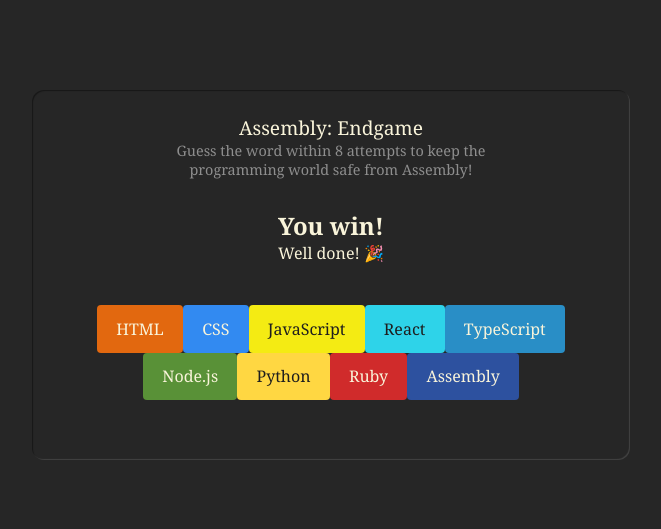
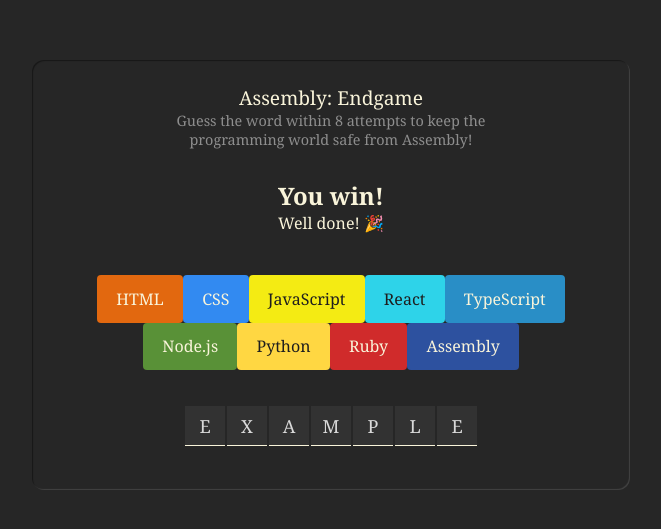
Before and after one commit to Jogata/SoftUni-React-Project, a React (Vite) app in the folder client/: page / in a window 1280 px wide. Shown: the part 125-654 px from the top of the page, without its empty margins (309-970 px from the left). Built offline with nearby package versions, Linux system fonts and the light colour scheme; a web font is replaced by a local one.

Commit message:
added word element

```diff
--- a/client/public/styles.css
+++ b/client/public/styles.css
@@ -747,3 +747,22 @@ section.game-status {
   padding: 0.8em 1.2em;
   border-radius: 4px;
 }
+
+.word {
+  display: flex;
+  gap: 2px;
+  justify-content: center;
+  margin-bottom: 20px;
+}
+
+.word > span {
+  width: 40px;
+  height: 40px;
+  display: flex;
+  align-items: center;
+  justify-content: center;
+  font-size: 1.125rem;
+  text-transform: uppercase;
+  border-bottom: 1px solid #F9F4DA;
+  background-color: #323232;
+}
--- a/client/src/components/recepies/Main.jsx
+++ b/client/src/components/recepies/Main.jsx
@@ -47,6 +47,8 @@ const languages = [
 ];
 
 export function Main() {
+    const word = "example";
+
     const languageElements = languages.map(lang => {
         const styles = {
             color: lang.color,
@@ -66,6 +68,14 @@ export function Main() {
         )
     });
 
+    const letterElements = word.split("").map((letter, index) => {
+        return (
+            <span key={index}>
+                {letter}
+            </span>
+        )
+    })
+
     return (
         <main>
             <header>
@@ -83,6 +93,10 @@ export function Main() {
             <section className="language-chips">
                 {languageElements}
             </section>
+
+            <section className="word">
+                {letterElements}
+            </section>
         </main>
     )
 }
```
